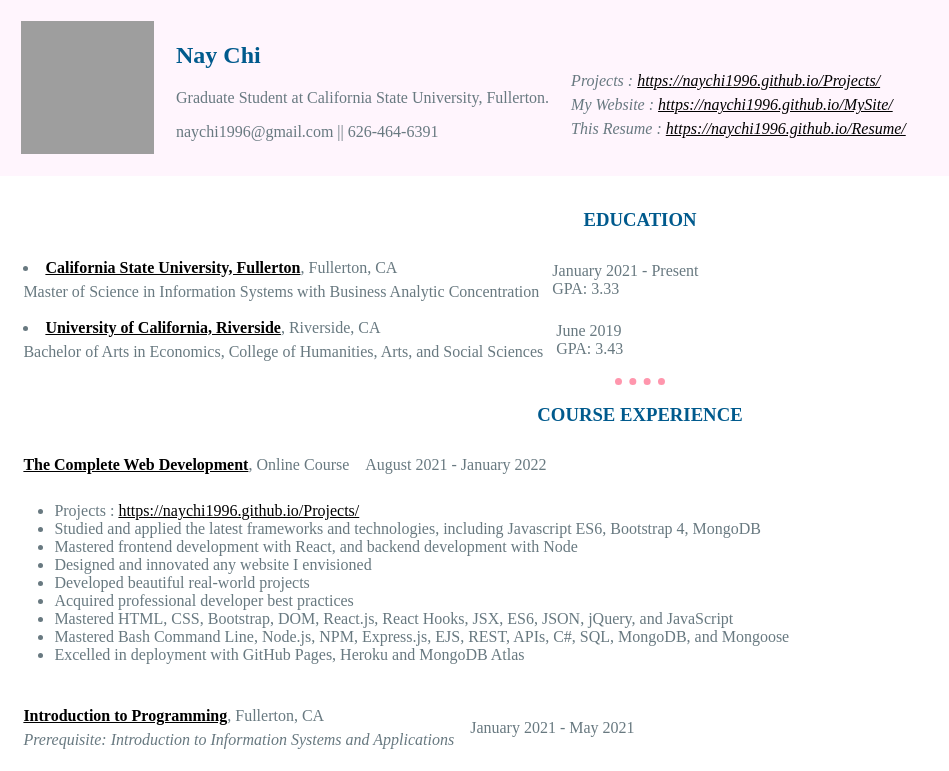
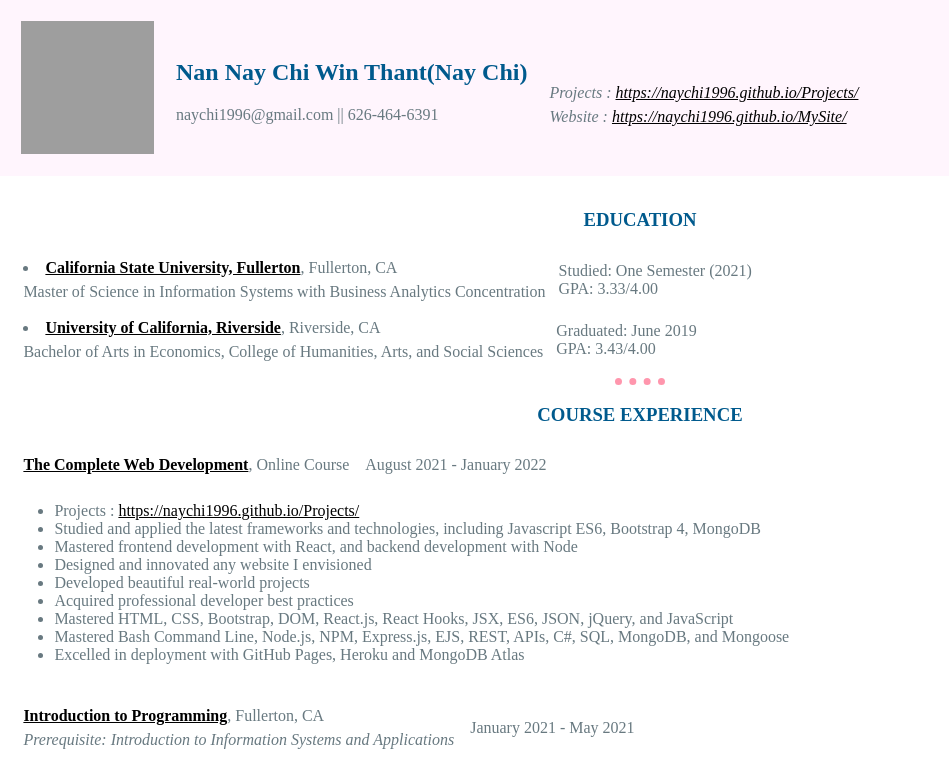
Before and after one commit to naychi1996/Resume, a plain HTML site: page index.html in a window 1280 px wide. Shown: the top 771 px of the page, without its empty margins (0-949 px from the left). Drawn offline with Linux system fonts and the light colour scheme; grey boxes are pictures that could not be loaded.

Commit message:
Update index.html

```diff
--- a/index.html
+++ b/index.html
@@ -16,15 +16,13 @@
       <tr>
         <td><img class="profile" src="images/color.png" alt="Nay Chi profile picture"></td>
         <td class="me">
-          <h2>Nay Chi</h2>
-          <p>Graduate Student at California State University, Fullerton.</p>
+          <h2>Nan Nay Chi Win Thant(Nay Chi)</h2>
           <p>naychi1996@gmail.com || 626-464-6391</p>
         </td>
         <td class="links">
           <em>
             <p>Projects : <a href="https://naychi1996.github.io/Projects/">https://naychi1996.github.io/Projects/</a></p>
-            <p>My Website : <a href="https://naychi1996.github.io/MySite/">https://naychi1996.github.io/MySite/</a></p>
-            <p>This Resume : <a href="https://naychi1996.github.io/Resume/">https://naychi1996.github.io/Resume/</a></p>
+            <p>Website : <a href="https://naychi1996.github.io/MySite/">https://naychi1996.github.io/MySite/</a></p>
           </em>
         </td>
       </tr>
@@ -52,7 +50,7 @@
           </table>
           <table>
             <tr>
-              <td>Master of Science in Information Systems with Business Analytic Concentration</td>
+              <td>Master of Science in Information Systems with Business Analytics Concentration</td>
             </tr>
           </table>
         </td>
@@ -61,9 +59,9 @@
           <table>
             <tr>
               <td>
-                January 2021 - Present
+                Studied: One Semester (2021)
                 <br>
-                GPA: 3.33
+                GPA: 3.33/4.00
               </td>
             </tr>
           </table>
@@ -93,9 +91,9 @@
           <table>
             <tr>
               <td>
-                June 2019
+                Graduated: June 2019
                 <br>
-                GPA: 3.43
+                GPA: 3.43/4.00
               </td>
             </tr>
           </table>
```
